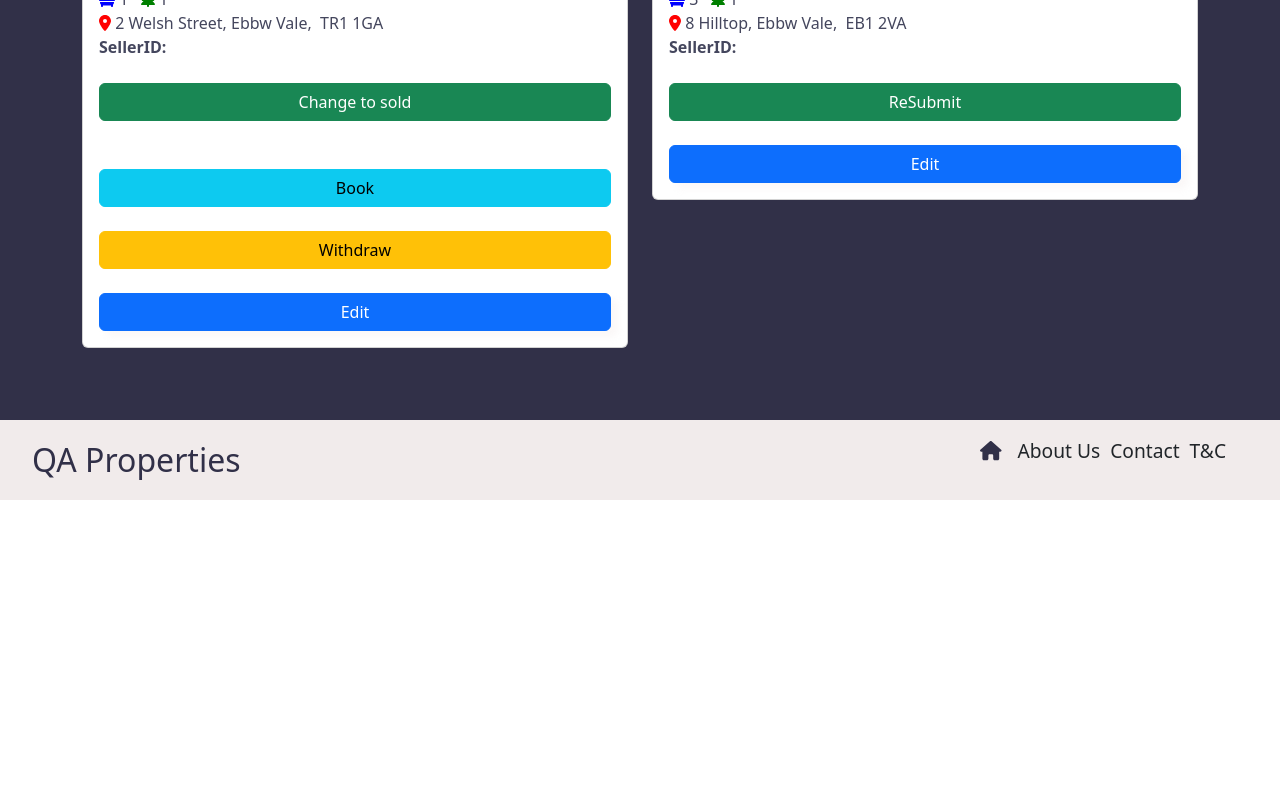
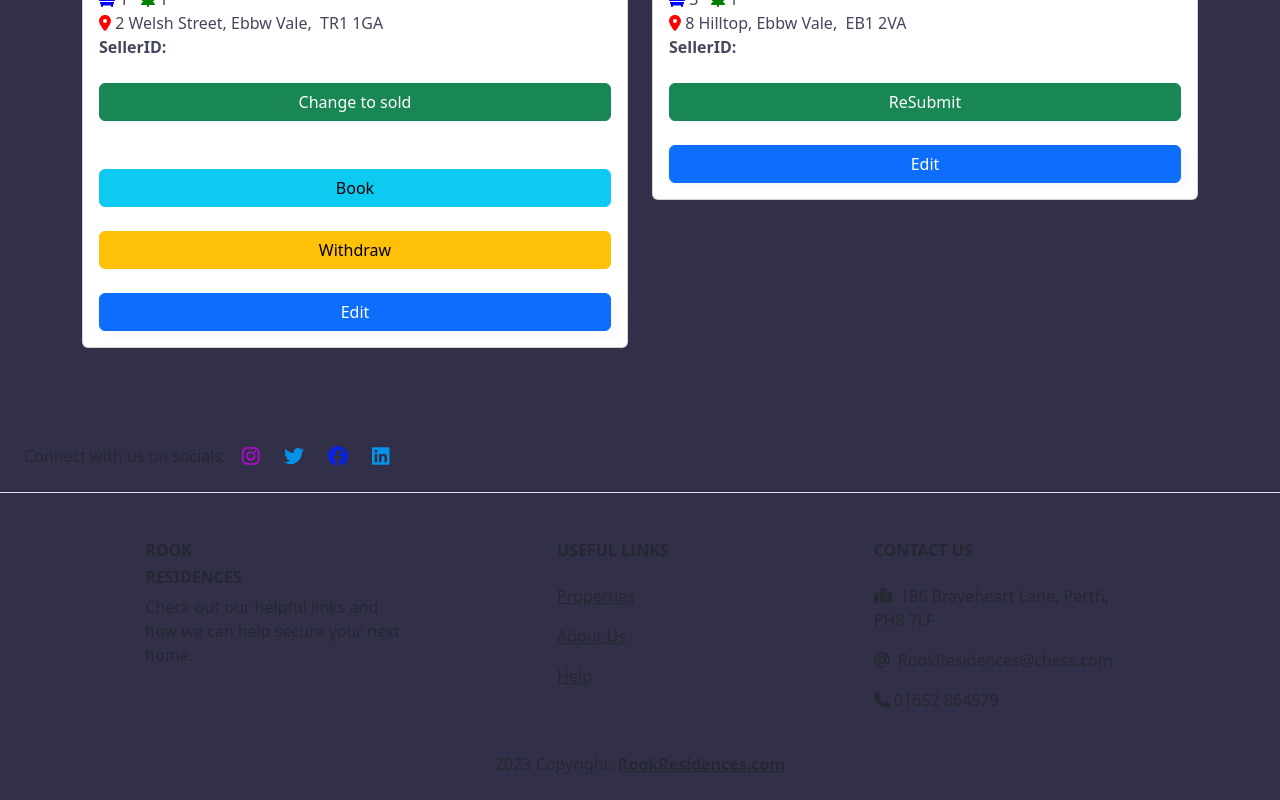
Before and after one commit to LovedeepSaini/PropertyProject, a React (Create React App) app: page /propertysearch in a window 1280 px wide. Shown: the part 718-1518 px from the top of the page. Before the commit the page ends 1218 px from the top, so only its background shows below. Built offline with nearby package versions, Linux system fonts and the light colour scheme; data requests are answered from the project's data file.

Commit message:
added fixed footer

```diff
--- a/src/components/Footer.js
+++ b/src/components/Footer.js
@@ -1,74 +1,83 @@
-import React, { useState } from "react";
-import { FontAwesomeIcon } from '@fortawesome/react-fontawesome';
-import { NavLink } from "react-router-dom";
-import "./Navbar.css";
-import {  HamburgetMenuClose, HamburgetMenuOpen } from "./Icons";
-import { faBriefcase } from '@fortawesome/free-solid-svg-icons';
-import { faUsers } from '@fortawesome/free-solid-svg-icons';
-import { faBuilding } from '@fortawesome/free-solid-svg-icons';
-import { faHome } from '@fortawesome/free-solid-svg-icons';
+import {FontAwesomeIcon} from "@fortawesome/react-fontawesome"
+import { Link } from "react-router-dom";
+import {faPhone, faAt, faMapLocationDot} from "@fortawesome/free-solid-svg-icons"
+import{faInstagram, faFacebook, faLinkedin , faTwitter} from "@fortawesome/free-brands-svg-icons"
+const Footer = () => {
+    return (
+        <>
+<footer class="text-center text-lg-start bg-body-info text-muted">
+<section class="d-flex justify-content-between p-4 border-bottom">
+  <div class="d-flex align-items-center">
+    <span class="me-3">Connect with us on socials:</span>
+
+    <a href="" class="me-4 text-reset fa-lg">
+      <FontAwesomeIcon icon={faInstagram} style={{ color: "#bb06e0" }} />
+    </a>
+    <a href="" class="me-4 text-reset fa-lg">
+      <FontAwesomeIcon icon={faTwitter}  style={{ color: "#0792e9" }} />
+    </a>
+    <a href="" class="me-4 text-reset fa-lg">
+      <FontAwesomeIcon icon={faFacebook}  style={{ color: "#0822e2" }} />
+    </a>
+    <a href="" class="me-4 text-reset fa-lg">
+      <FontAwesomeIcon icon={faLinkedin}  style={{ color: "#0792e9" }} />
+    </a>
+  </div>
+</section>
 
 
-function Footer() {
-const [click, setClick] = useState(false);
+  <section class="">
+    <div class="container text-center text-md-start mt-5">
+      <div class="row mt-3">
+        <div class="col-md-3 col-lg-4 col-xl-3 mx-auto mb-4">
+          <h6 class="text-uppercase fw-bold mb-2">
+          Rook
+          </h6>
+          <h6 class="text-uppercase fw-bold mb-2">
+         Residences
+          </h6>
+          <p>
+            Check out our helpful links and how we can help secure your next home.
+          </p>
+        </div>
 
-const handleClick = () => setClick(!click);
-return (
-  <>
-    <nav className="navbar navbar-expand-sm sticky-bottom">
-      <div className="container-fluid">
-        <NavLink exact to="/" className="nav-logo ">
-          <span>QA Properties</span>
-          {/* <i className="fas fa-code"></i> */}
+        <div class="col-md-3 col-lg-2 col-xl-2 mx-auto mb-4">
+          <h6 class="text-uppercase fw-bold mb-4">
+            Useful links
+          </h6>
+          <p>
+          <Link to="/property" className="text-reset">
+              Properties
+          </Link>
+          </p>
+          <p>
+            <a href="#!" class="text-reset">About Us</a>
+          </p>
+          <p>
+            <a href="#!" class="text-reset">Help</a>
+          </p>
+        </div>
 
-        </NavLink>
-
-        <ul className={click ? "nav-menu " : "nav-menu"}>
-        <li >
-            <NavLink
-              exact
-              to="/Home"
-
-              className="nav-links"
-              onClick={handleClick}
-            >
-               <FontAwesomeIcon icon={faHome} />
-            </NavLink>
-          </li>
-
-          <li>
-            About Us
-           &nbsp;
-          </li>
-          <li>
-            Contact
-            &nbsp;
-          </li>
-
-          <li>
-            T&C
-            &nbsp;
-          </li>
-
-
-        </ul>
-        <div className="nav-icon" onClick={handleClick}>
-          {/* <i className={click ? "fas fa-times" : "fas fa-bars"}></i> */}
-
-          {click ? (
-            <span className="icon">
-              <HamburgetMenuOpen />{" "}
-            </span>
-          ) : (
-            <span className="icon">
-              <HamburgetMenuClose />
-            </span>
-          )}
+        <div class="col-md-4 col-lg-3 col-xl-3 mx-auto mb-md-0 mb-4">
+          <h6 class="text-uppercase fw-bold mb-4">Contact Us</h6>
+          <p class="fasme-3"> <FontAwesomeIcon icon={faMapLocationDot}/> &nbsp;186 Braveheart Lane, Perth, PH8 7LF</p>
+          <p class="fasme-3"> <FontAwesomeIcon icon={faAt}/>&nbsp;
+          RookResidences@chess.com
+          </p>
+          <p class="fasme-3"> <FontAwesomeIcon icon={faPhone}/>&nbsp;01652 864579</p>
         </div>
       </div>
-    </nav>
-  </>
-);
+    </div>
+  </section>
+
+  <div class="text-center p-4">
+     2023 Copyright:&nbsp;
+    <a class="text-reset fw-bold">RookResidences.com</a>
+  </div>
+</footer>
+
+        </>
+     );
 }
 
 export default Footer;
```
